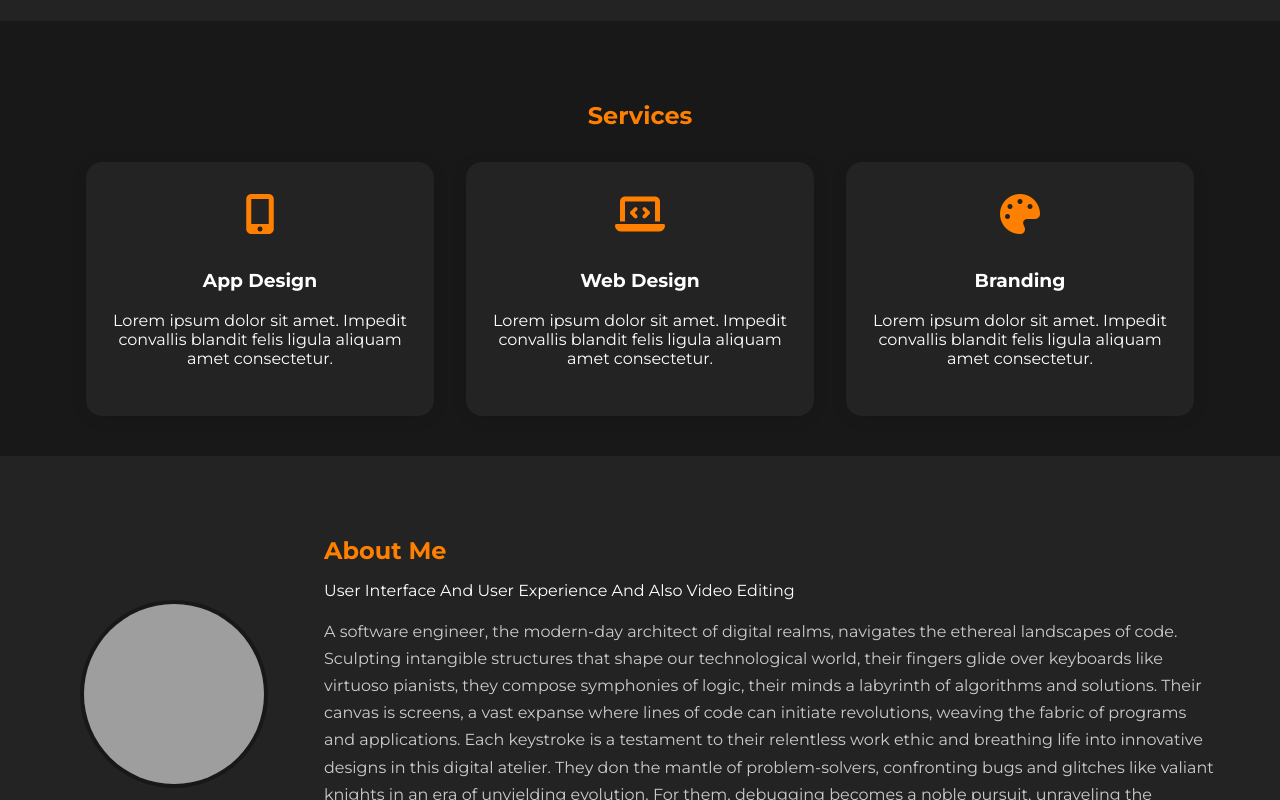
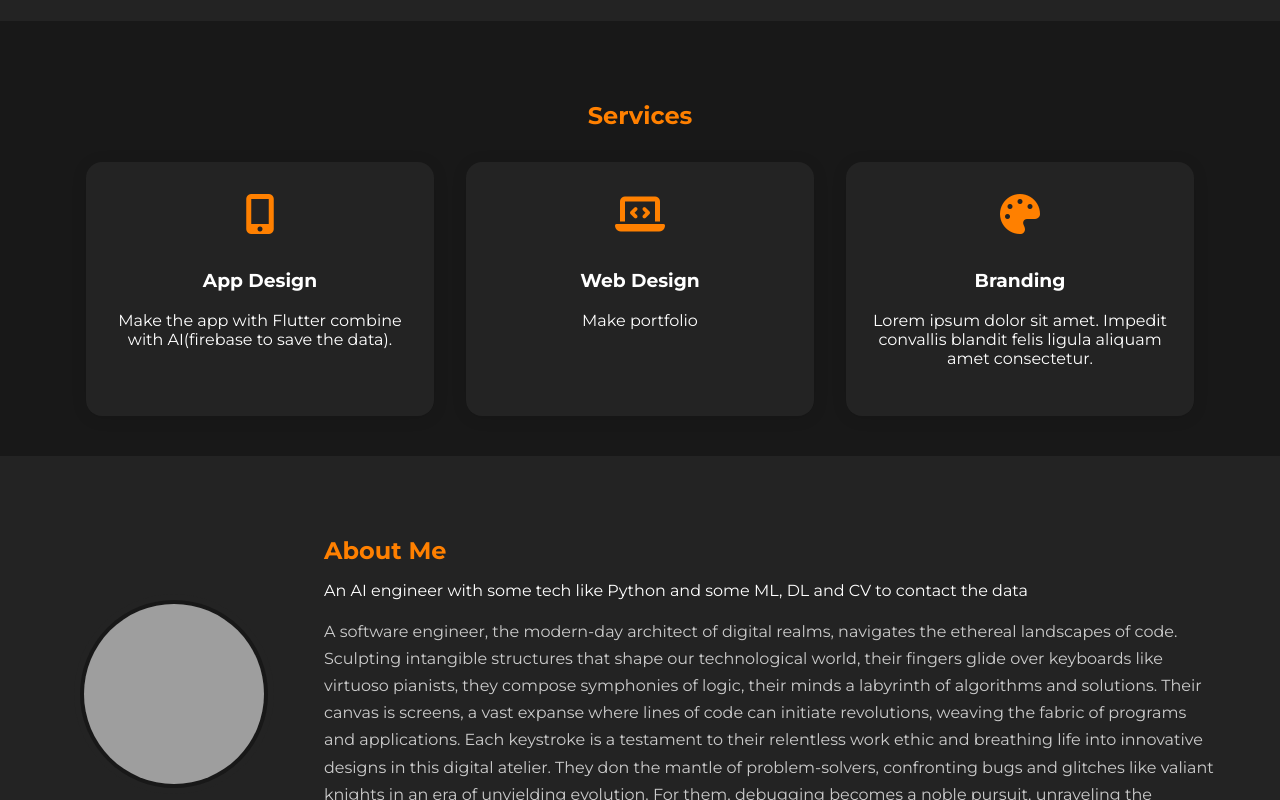
Before and after one commit to SENULT/Portfolio, a plain HTML site: page index.html in a window 1280 px wide. Shown: the part 466-1266 px from the top of the page. Drawn offline with Linux system fonts and the light colour scheme; grey boxes are pictures that could not be loaded.

Commit message:
feat: add details in index.html

```diff
--- a/index.html
+++ b/index.html
@@ -58,12 +58,12 @@
                 <div class="service-card">
                     <i class="fa-solid fa-mobile-screen-button"></i>
                     <h3>App Design</h3>
-                    <p>Lorem ipsum dolor sit amet. Impedit convallis blandit felis ligula aliquam amet consectetur.</p>
+                    <p>Make the app with Flutter combine with AI(firebase to save the data).</p>
                 </div>
                 <div class="service-card">
                     <i class="fa-solid fa-laptop-code"></i>
                     <h3>Web Design</h3>
-                    <p>Lorem ipsum dolor sit amet. Impedit convallis blandit felis ligula aliquam amet consectetur.</p>
+                    <p>Make portfolio</p>
                 </div>
                 <div class="service-card">
                     <i class="fa-solid fa-palette"></i>
@@ -80,7 +80,7 @@
             </div>
             <div class="about-text">
                 <h2>About Me</h2>
-                <p>User Interface And User Experience And Also Video Editing</p>
+                <p>An AI engineer with some tech like Python and some ML, DL and CV to contact the data</p>
                 <p class="about-desc">A software engineer, the modern-day architect of digital realms, navigates the ethereal landscapes of code. Sculpting intangible structures that shape our technological world, their fingers glide over keyboards like virtuoso pianists, they compose symphonies of logic, their minds a labyrinth of algorithms and solutions. Their canvas is screens, a vast expanse where lines of code can initiate revolutions, weaving the fabric of programs and applications. Each keystroke is a testament to their relentless work ethic and breathing life into innovative designs in this digital atelier. They don the mantle of problem-solvers, confronting bugs and glitches like valiant knights in an era of unyielding evolution. For them, debugging becomes a noble pursuit, unraveling the mysterious hidden within the tangled webs of code, in depths in this digital atelier.</p>
                 <a href="#" class="btn btn-secondary">Download CV</a>
             </div>
```
